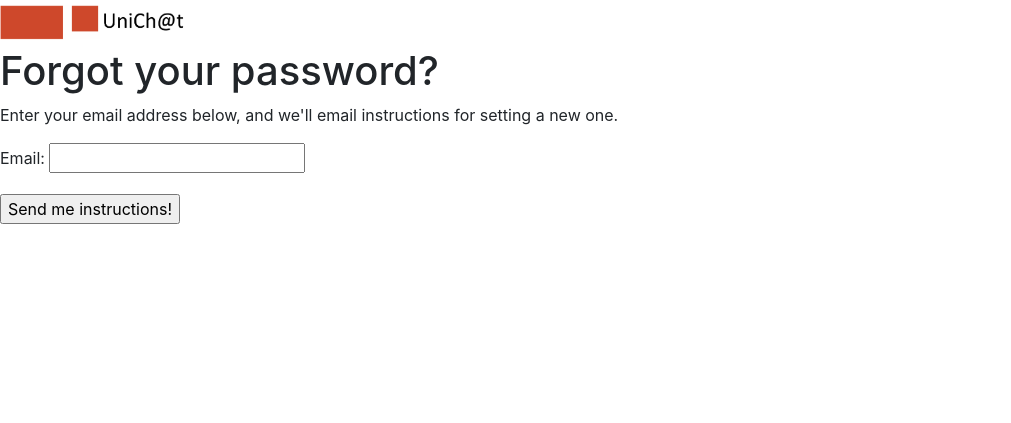
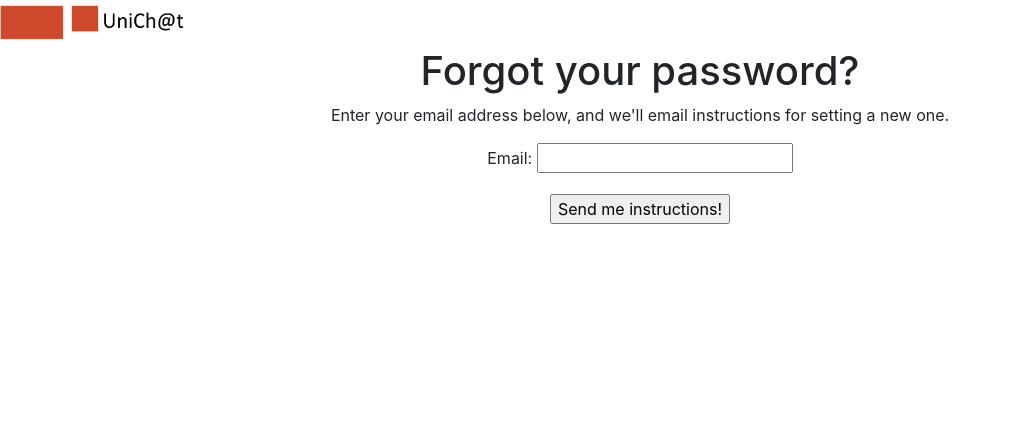
Before and after one commit to MaxPrinz/UniChat, a Django app: page /uniChat/accounts/password_reset/ in a window 1280 px wide. Shown: the top 423 px of the page, without its empty margins (0-1011 px from the left). Run offline with Django 3.2, Linux system fonts and the light colour scheme.

Commit message:
Align in middle

```diff
--- a/UniChatProject/UniChatApp/templates/registration/password_reset_form.html
+++ b/UniChatProject/UniChatApp/templates/registration/password_reset_form.html
@@ -4,6 +4,7 @@
 {% block title %}Forgot Your Password?{% endblock %}
 
 {% block content %}
+<div class="container" align="center">
   <h1>Forgot your password?</h1>
   <p>Enter your email address below, and we'll email instructions for setting a new one.</p>
 
@@ -13,3 +14,4 @@
     <input type="submit" value="Send me instructions!">
   </form>
 {% endblock %}
+</div>
```
